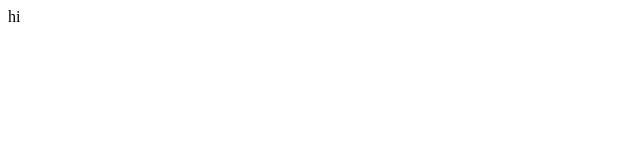
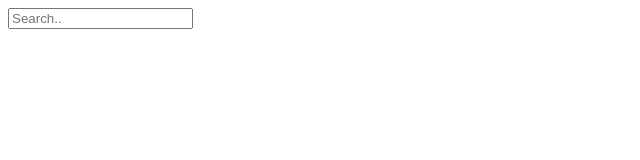
Before and after one commit to MLord8/tv-chat, a plain HTML site: page src/index.html in a window 1280 px wide. Shown: the whole page, without its empty margins (0-640 px from the left). Drawn offline with Linux system fonts and the light colour scheme.

Commit message:
Search Bar
search bar test

```diff
--- a/src/index.html
+++ b/src/index.html
@@ -1,2 +1,7 @@
+<head>
+    <link rel="stylesheet" type="text/css" href="style.css">
+</head>
+
 <body>
-    hi
+    <input type="text" name="search" placeholder="Search.."></input>
+</body>
```
